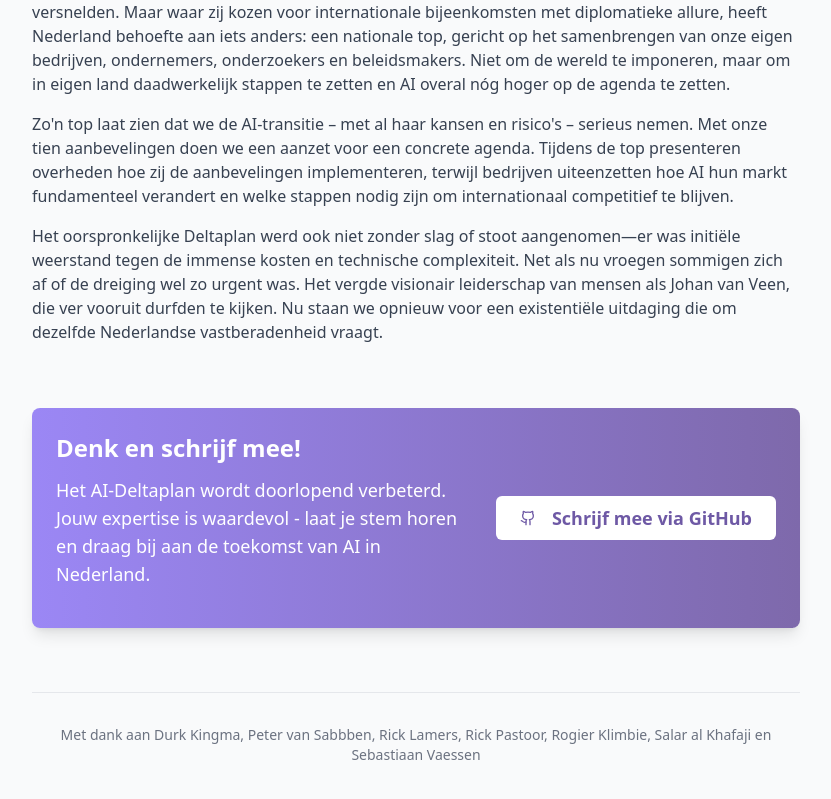
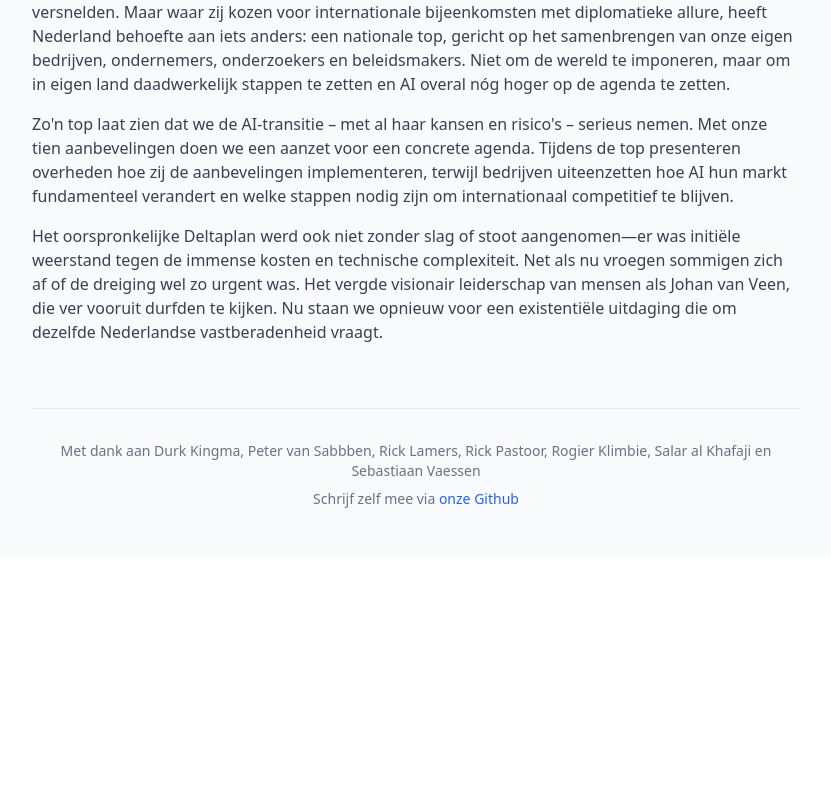
Before and after one commit to michielbakker/aiplan-nl, a React (Vite) app: page / in a window 1280 px wide. Shown: the part 3300-4099 px from the top of the page, without its empty margins (224-1055 px from the left). After the commit the page ends 3857 px from the top, so only its background shows below. Built offline with nearby package versions, Linux system fonts and the light colour scheme.

Commit message:
Reverted to commit 058cf300f820577d25fd93cff2d583811dcea72f

```diff
--- a/src/pages/Index.tsx
+++ b/src/pages/Index.tsx
@@ -1,9 +1,8 @@
+
 import { useState } from 'react';
 import { Card } from '@/components/ui/card';
 import { Separator } from '@/components/ui/separator';
 import PlanItem from '@/components/PlanItem';
-import { Button } from '@/components/ui/button';
-import { Github } from 'lucide-react';
 
 // Import all plan item markdown content
 import item1 from '../../plan-items/item-1.md?raw';
@@ -170,35 +169,12 @@ const Index = () => {
           </div>
         </section>
 
-        {/* Prominent GitHub contribution box */}
-        <div className="my-16 rounded-lg overflow-hidden shadow-lg">
-          <div className="bg-gradient-to-r from-[#9b87f5] to-[#7E69AB] p-6">
-            <div className="flex flex-col md:flex-row items-center justify-between gap-6">
-              <div className="text-white flex-1">
-                <h3 className="text-2xl font-bold mb-3">Denk en schrijf mee!</h3>
-                <p className="mb-4 text-lg">
-                  Het AI-Deltaplan wordt doorlopend verbeterd. Jouw expertise is waardevol - laat je stem horen en draag bij aan de toekomst van AI in Nederland.
-                </p>
-              </div>
-              <div className="flex-shrink-0">
-                <Button
-                  asChild
-                  size="lg"
-                  className="bg-white text-[#6E59A5] hover:bg-gray-100 font-bold text-lg px-6 py-3 flex items-center gap-2 transition-transform hover:scale-105"
-                >
-                  <a href="https://github.com/michielbakker/aiplan-nl" target="_blank" rel="noopener noreferrer">
-                    <Github className="mr-2 h-6 w-6" />
-                    Schrijf mee via GitHub
-                  </a>
-                </Button>
-              </div>
-            </div>
-          </div>
-        </div>
-
-        <footer className="text-center text-sm text-gray-500 mt-8 pt-8 border-t border-gray-200">
+        <footer className="text-center text-sm text-gray-500 mt-16 pt-8 border-t border-gray-200">
           <p className="mb-2">
             Met dank aan Durk Kingma, Peter van Sabbben, Rick Lamers, Rick Pastoor, Rogier Klimbie, Salar al Khafaji en Sebastiaan Vaessen
+          </p>
+          <p>
+            Schrijf zelf mee via <a href="https://github.com/michielbakker/aiplan-nl" target="_blank" rel="noopener noreferrer" className="text-blue-600 hover:underline">onze Github</a>
           </p>
         </footer>
       </div>
```
